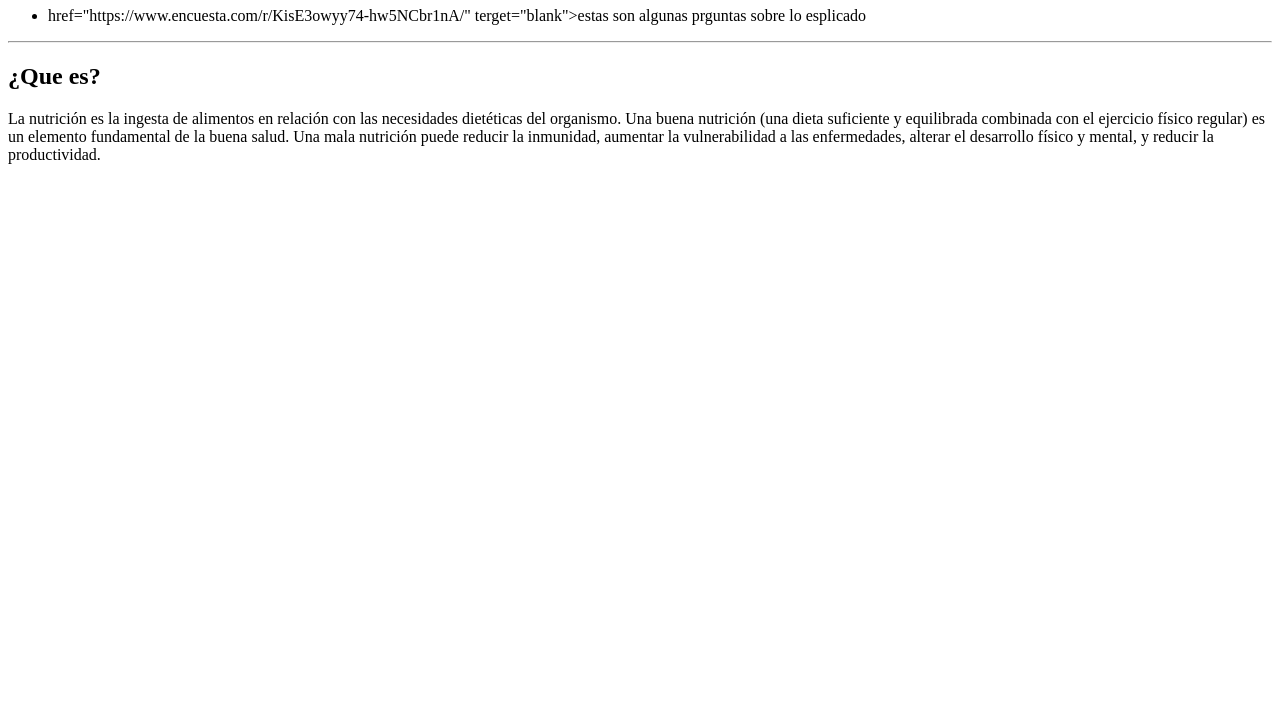
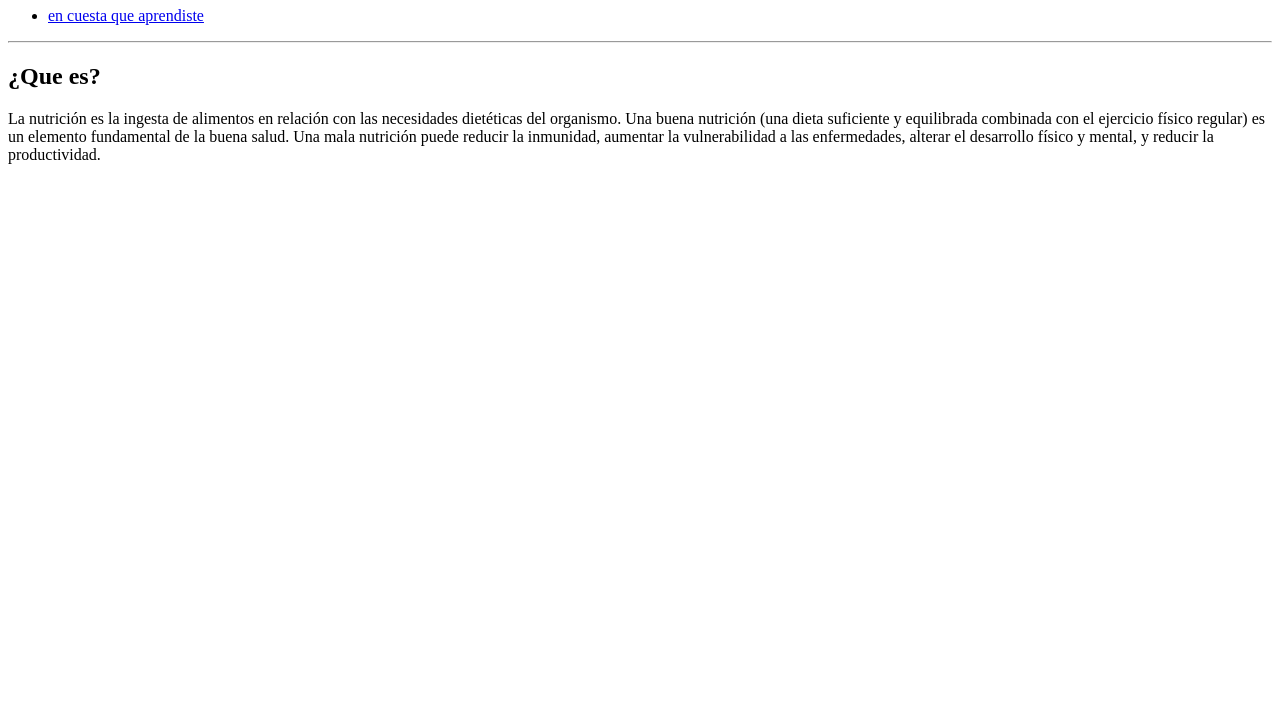
Before and after one commit to valealvarez2854/mi-primera-pagina, a plain HTML site: page index.html in a window 1280 px wide. Shown: the part 73-800 px from the top of the page. Drawn offline with Linux system fonts and the light colour scheme.

Commit message:
remblace algo

```diff
--- a/index.html
+++ b/index.html
@@ -11,7 +11,7 @@
 <nav>
 <ul>
 <li>
-<a>href="https://www.encuesta.com/r/KisE3owyy74-hw5NCbr1nA/" terget="blank">estas son algunas prguntas sobre lo esplicado</a>
+<a href="https://www.encuesta.com/r/KisE3owyy74-hw5NCbr1nA/" target="blank">en cuesta que aprendiste</a>
 </li>
 </ul>
 </nav>
```
